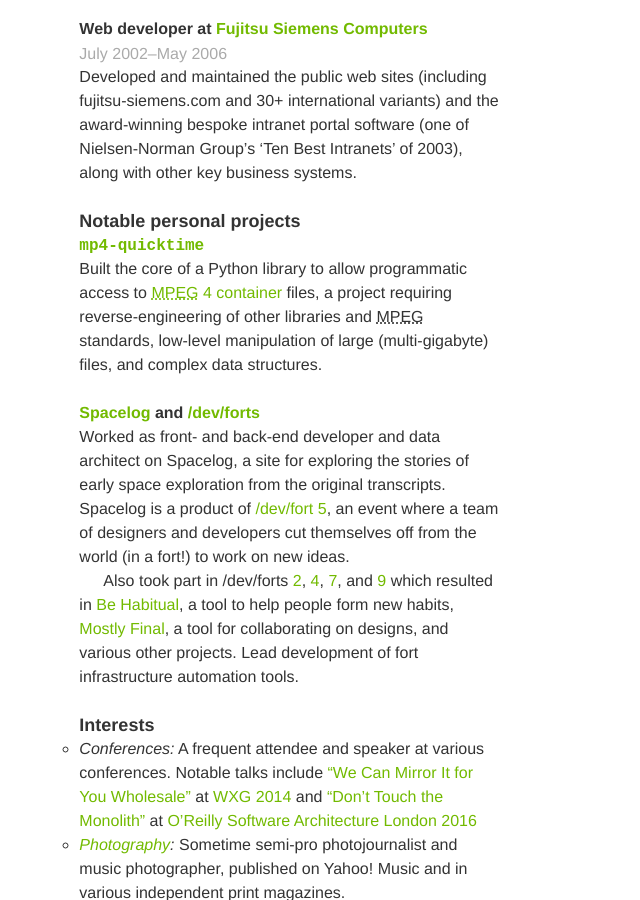
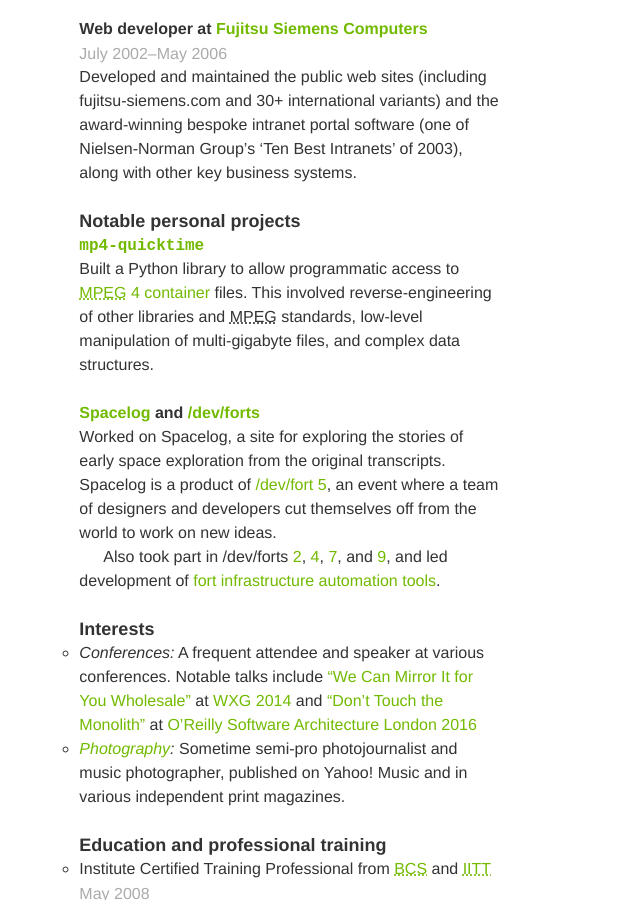
Before and after one commit to SteveMarshall/stevemarshall.github.io, a Jekyll site: the page built from cv.md, in a window 1280 px wide and 900 px high, scrolled down 2652 px. Shown: the whole window, without its empty margins (0-640 px from the left). Built offline with Jekyll 4.4.1, drawn with Linux system fonts in a browser that asks for light colours; our own code applies the rules of GitHub Pages for plain Markdown files.

Commit message:
Trim personal projects on my CV
These could probably do with being even shorter, but this is a start.

```diff
--- a/cv.md
+++ b/cv.md
@@ -158,30 +158,25 @@
 
 ### [`mp4-quicktime`](http://github.com/SteveMarshall/mp4-quicktime)
 
-Built the core of a Python library to allow programmatic access to
+Built a Python library to allow programmatic access to
 [<abbr title="Moving Picture Experts Group">MPEG</abbr> 4
-container](http://en.wikipedia.org/wiki/MPEG-4_Part_14) files, a
-project requiring reverse-engineering of other libraries and <abbr
-title="Moving Picture Experts Group">MPEG</abbr> standards, low-level
-manipulation of large (multi-gigabyte) files, and complex data
-structures.
+container](http://en.wikipedia.org/wiki/MPEG-4_Part_14) files. This
+involved reverse-engineering of other libraries and <abbr title="Moving
+Picture Experts Group">MPEG</abbr> standards, low-level manipulation of
+multi-gigabyte files, and complex data structures.
 
 ### [Spacelog](http://spacelog.org/) and [/dev/forts](http://devfort.com/)
 
-Worked as front- and back-end developer and data architect on Spacelog,
-a site for exploring the stories of early space exploration from the
-original transcripts. Spacelog is a product of [/dev/fort
-5](http://devfort.com/cohort/5/), an event where a team of designers
-and developers cut themselves off from the world (in a fort!) to work
-on new ideas.
+Worked on Spacelog, a site for exploring the stories of early space
+exploration from the original transcripts. Spacelog is a product of
+[/dev/fort 5](http://devfort.com/cohort/5/), an event where a team of
+designers and developers cut themselves off from the world to work on
+new ideas.
 
 Also took part in /dev/forts [2](http://devfort.com/cohort/2/),
 [4](http://devfort.com/cohort/4/), [7](http://devfort.com/cohort/7/),
-and [9](http://devfort.com/cohort/9/) which resulted in [Be
-Habitual](http://behabitual.com/), a tool to help people form new
-habits, [Mostly Final](http://mostlyfinal.com/), a tool for
-collaborating on designs, and various other projects. Lead development
-of fort infrastructure automation tools.
+and [9](http://devfort.com/cohort/9/), and led development of [fort
+infrastructure automation tools](https://vimeo.com/108353428).
 
 ## Interests
 
```
